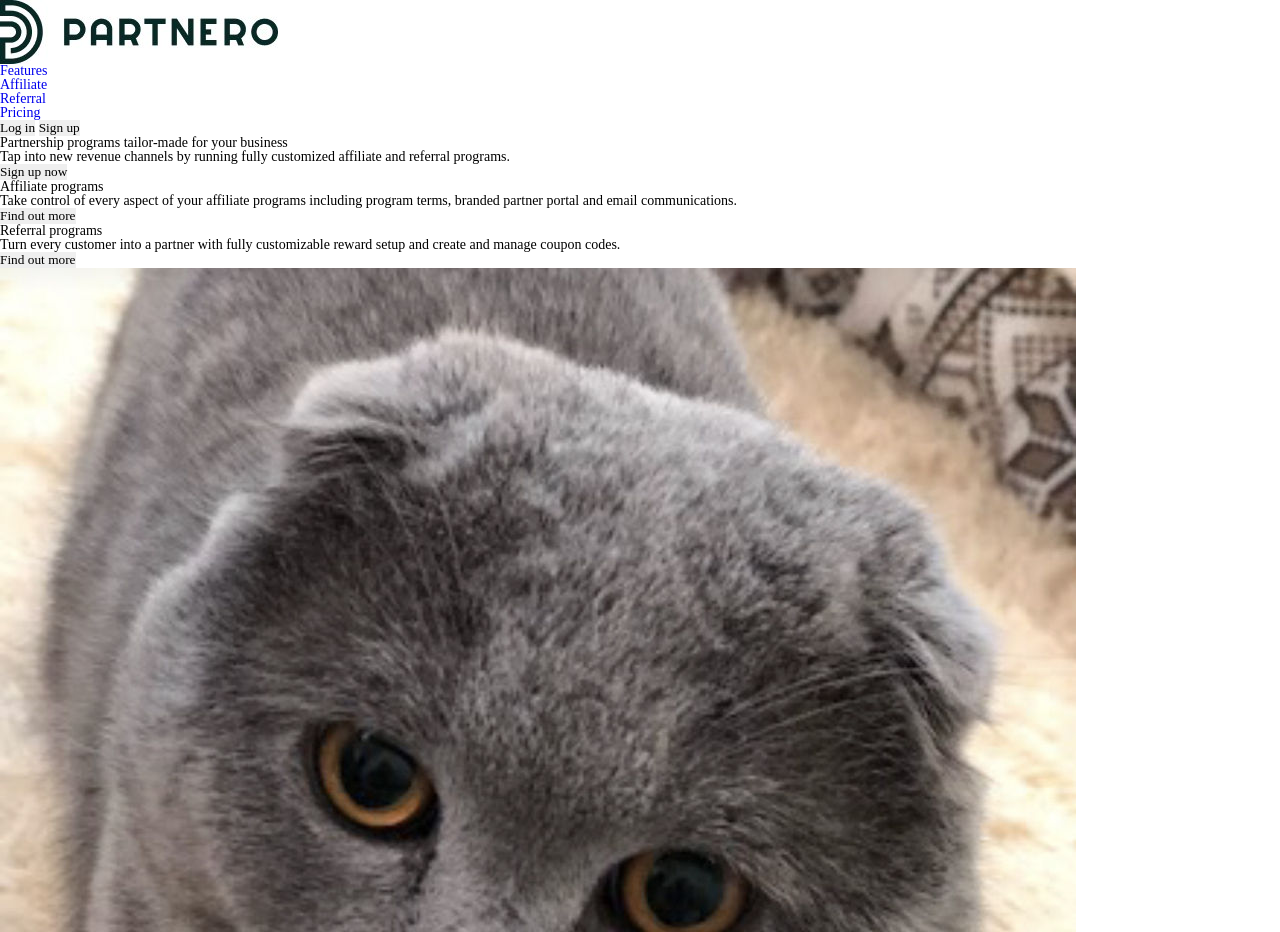
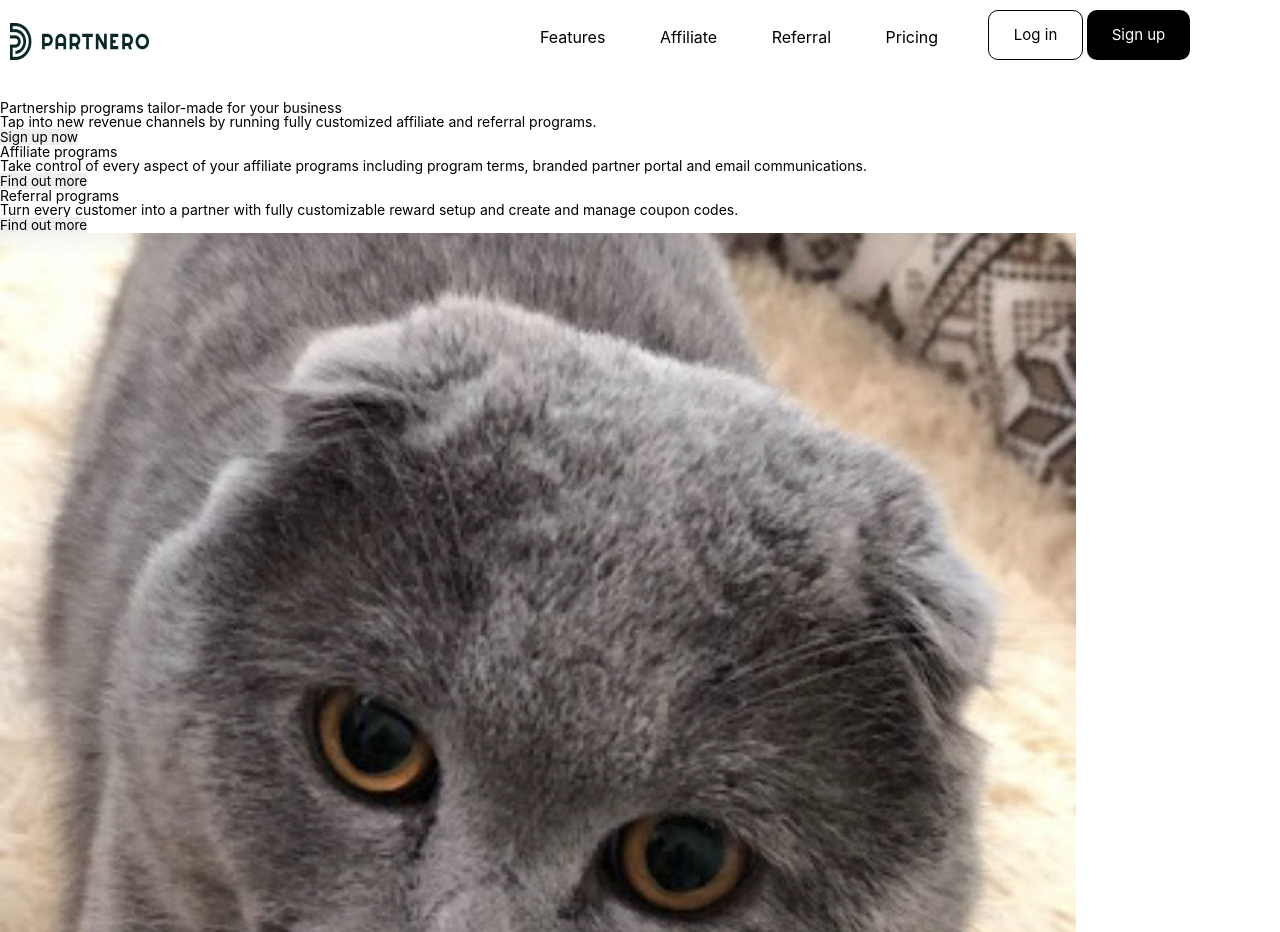
Before and after one commit to DenisCalenici/partnero, a plain HTML site: page index.html in a window 1280 px wide. Shown: the top 932 px of the page. Drawn offline with Linux system fonts and the light colour scheme.

Commit message:
correction css

```diff
--- a/css/style.css
+++ b/css/style.css
@@ -37,24 +37,86 @@ img{vertical-align: top;}
 
 h1,h2,h3,h4,h5,h6{font-size:inherit;font-weight: 400;}
 /*--------------------*/
+body{
+font-family: inter;
+}
  .container{
 max-width: 1200px;
+
  }
+
 .logo_wrapper {
+width: 1200px;
+height: 101px;
 }
 .logo_container {
+	height:80px;
+	display: flex;
+	justify-content: space-between;
+	padding: 10px;
 }
 .logo {
+	width: 139px;
+	height: 32px;
+}
+.logo_img{
+	width: 139px;
+	height: 50px;
+		padding-top:13px ;
 }
 .logo_body {
+	display: flex;
+margin-left: 20px;
 }
 .logo_panel {
+font-family: Inter;
+font-size: 16px;
+font-weight: 400;
+line-height: 24px;
+text-align: center;
+}
+.logo_ul{
+	padding-top:15px ;
+}
+.logo_li{
+display: inline;
+
+
+}
+.logo_a{
+margin-right: 50px;
+text-align: center;
+color: #000;
+
 }
 .logo_button {
 }
 .button_one {
+	height: 50px;
+width: 95px;
+border-radius: 10px;
+background: #fff;
+color: #000;
+font-family: Inter;
+font-size: 15px;
+font-weight: 400;
+line-height: 24px;
+text-align: center;
+border: 1px solid;
+
 }
 .button_two {
+	height: 50px;
+width: 103px;
+border-radius: 10px;
+background: #000;
+color: #fff;
+font-family: Inter;
+font-size: 15px;
+font-weight: 400;
+line-height: 24px;
+text-align: center;
+
 }
 .figures_wrapper {
 }
--- a/index.html
+++ b/index.html
@@ -14,14 +14,14 @@
 
 <div class="logo_wrapper">
 <div class="logo_container">
-	<div class="logo"><img src="img/Shape .jpg" alt=""></div>
+	<div class="logo"><img class="logo_img" src="img/Shape .jpg" alt=""></div>
 		<div class="logo_body">
 			<div class="logo_panel">
-				<ul>
-					<li><a href="#">Features</a></li>
-					<li><a href="#">Affiliate</a></li>
-					<li><a href="#">Referral</a></li>
-					<li><a href="#">Pricing</a></li>
+				<ul class="logo_ul">
+					<li class="logo_li"><a class="logo_a" href="#">Features</a></li>
+					<li class="logo_li"><a class="logo_a" href="#">Affiliate</a></li>
+					<li class="logo_li"><a class="logo_a" href="#">Referral</a></li>
+					<li class="logo_li"><a class="logo_a" href="#">Pricing</a></li>
 				</ul>
 			</div>
 				<div class="logo_button">
```
